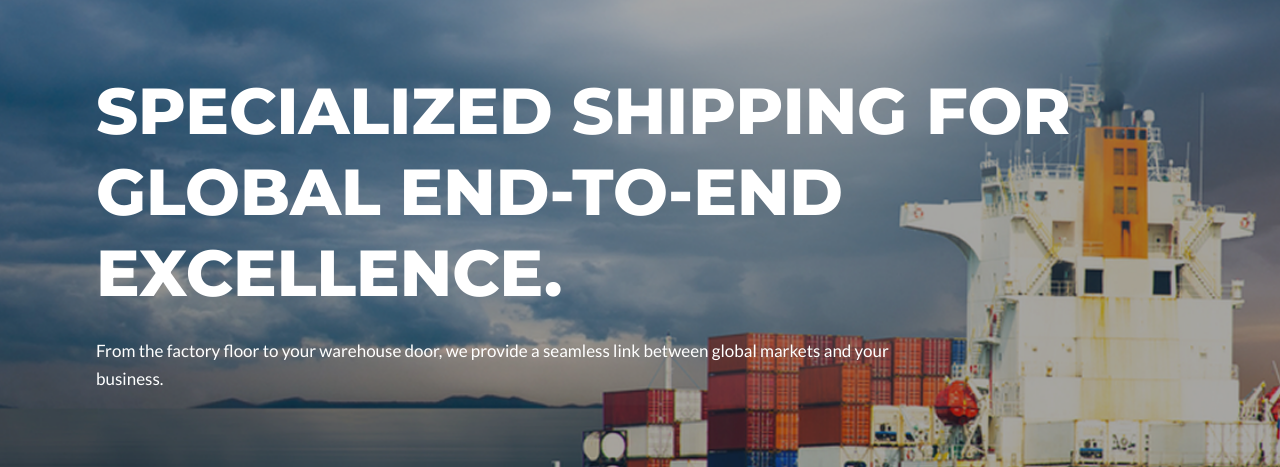
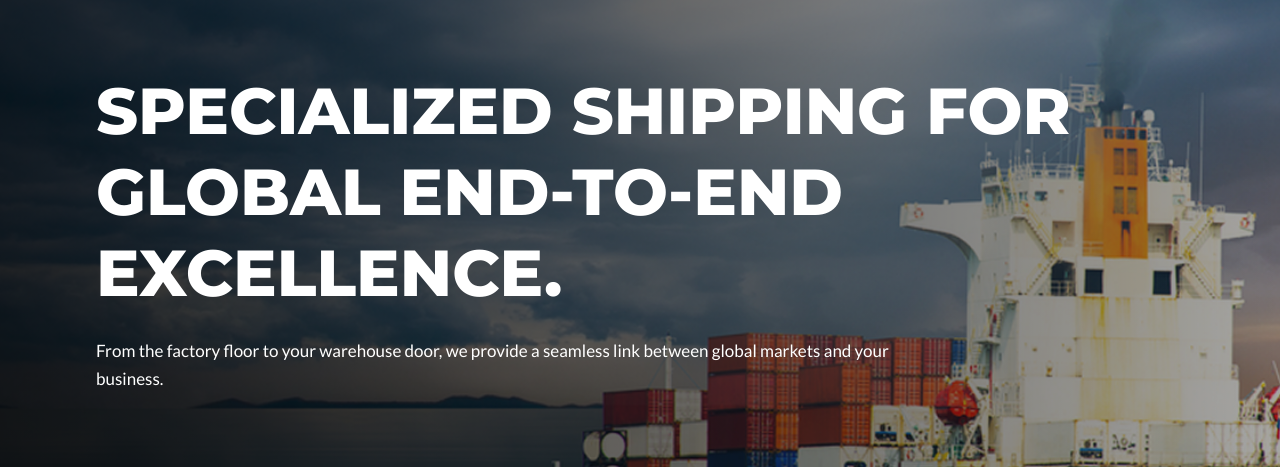
Before and after one commit to Juadebfm/global-express-landing-page, a React (Vite) app: page /services in a window 1280 px wide. Shown: the part 265-732 px from the top of the page. Built offline with nearby package versions, Linux system fonts and the light colour scheme; no server answers.

Commit message:
feat: fixed services dark overlay issues

```diff
--- a/src/components/ServiceHero.jsx
+++ b/src/components/ServiceHero.jsx
@@ -5,6 +5,7 @@ const ServiceHero = () => {
   return (
     <div
       className="
+            relative
             bg-cover bg-center bg-no-repeat
             min-h-screen
             px-16
@@ -16,8 +17,11 @@ const ServiceHero = () => {
           "
       style={{ backgroundImage: `url(${service})` }}
     >
+      {/* Dark gradient overlay */}
+      <div className="absolute inset-0 bg-gradient-to-r from-black/70 via-black/40 to-transparent" />
+
       <div
-        className="flex flex-col items-start justify-start w-full
+        className="relative flex flex-col items-start justify-start w-full
                       px-16
                       lg:px-12
                       md:px-0
```
